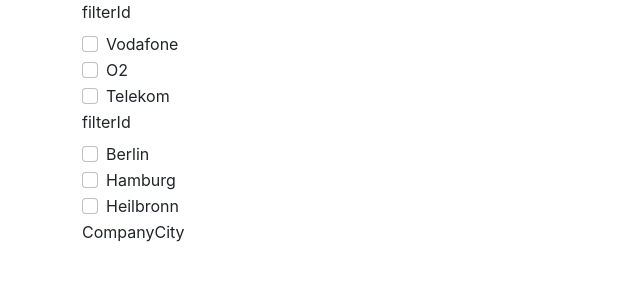
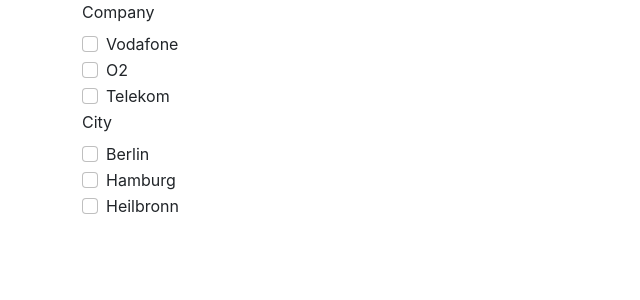
Before and after one commit to petracarrion/learn-react, a React (Create React App) app in the folder job-market-analytics/: page / in a window 1280 px wide. Shown: the top 300 px of the page, without its empty margins (0-640 px from the left). Built offline with nearby package versions, Linux system fonts and the light colour scheme.

Commit message:
Add store.ts and filterSlice.ts

```diff
--- a/job-market-analytics/src/features/filter/Filter.tsx
+++ b/job-market-analytics/src/features/filter/Filter.tsx
@@ -14,7 +14,7 @@ export default function Filter({filterId}: FilterProps) {
     return (
         <Form.Group>
 
-            <Form.Label>filterId</Form.Label>
+            <Form.Label>{filterId}</Form.Label>
 
             {filter.filterOptions.map((filterOptionId) =>
                 <FilterOption
--- a/job-market-analytics/src/features/filter/FilterContainer.tsx
+++ b/job-market-analytics/src/features/filter/FilterContainer.tsx
@@ -21,7 +21,6 @@ export default function FilterContainer() {
                     )}
                 </Col>
             </Row>
-            {allFilterIds}
         </Container>
     )
 };
```
